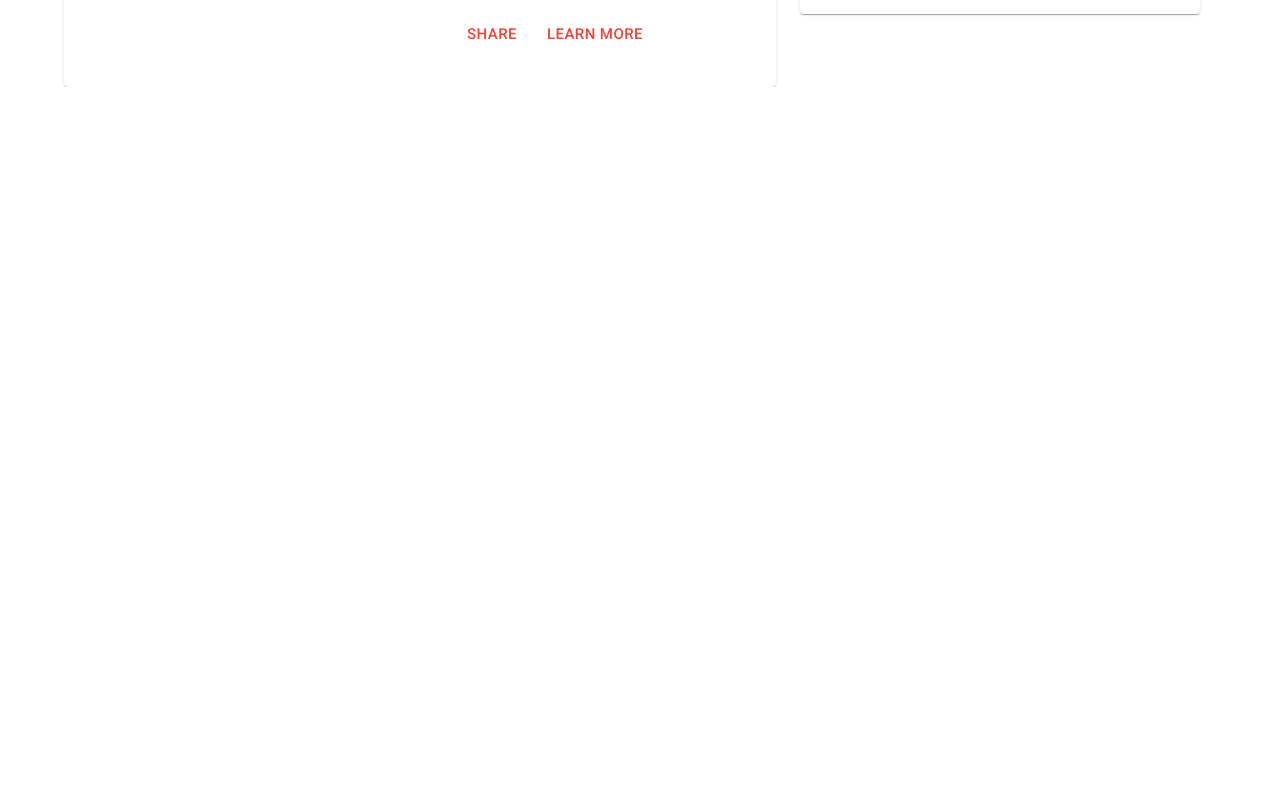
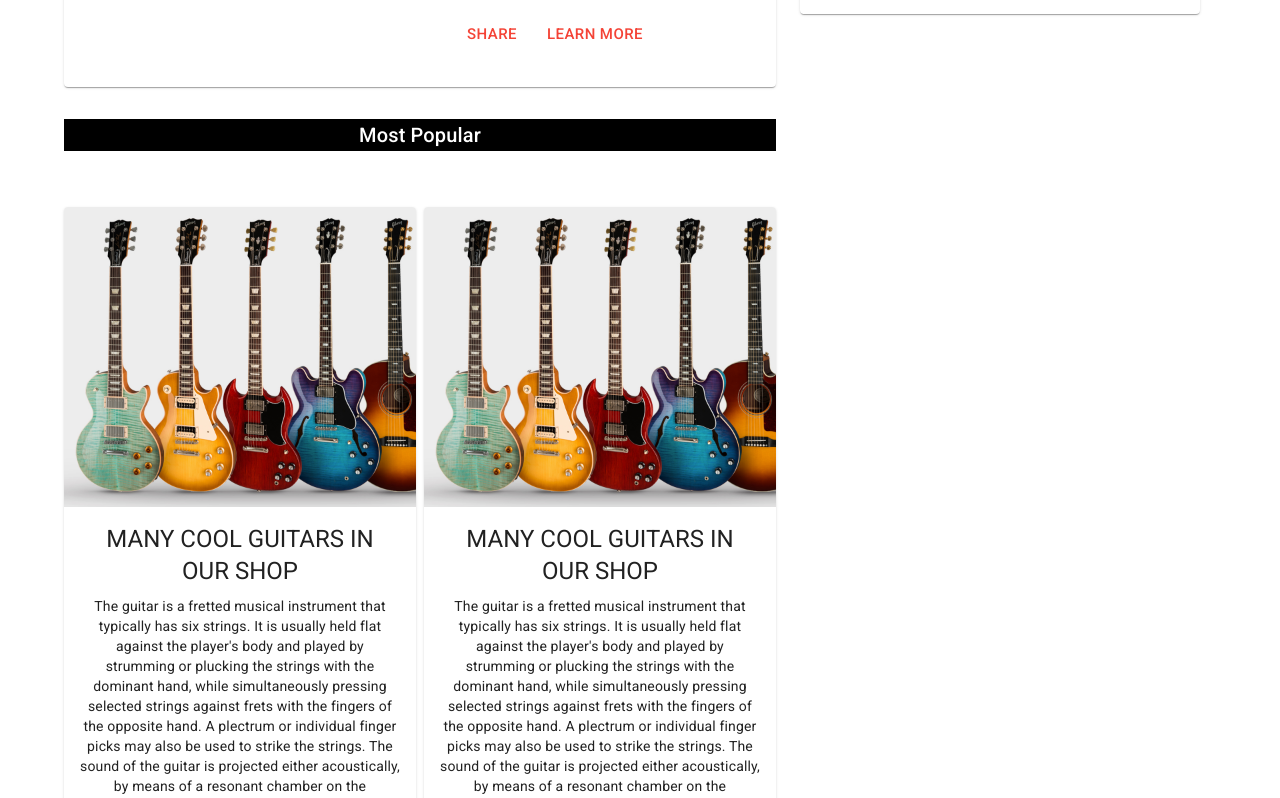
Before and after one commit to kiscean/ui, a React (Create React App) app: page / in a window 1280 px wide. Shown: the part 1921-2719 px from the top of the page. Before the commit the page ends 2008 px from the top, so only its background shows below. Built offline with nearby package versions, Linux system fonts and the light colour scheme.

Commit message:
Work commit 14

```diff
--- a/src/components/posts/Posts.js
+++ b/src/components/posts/Posts.js
@@ -34,16 +34,43 @@ const Posts = () => {
                 direction={'column'}
             >
                 <Grid item xs>
-                    <PostsCard />
+                    <PostsCard myDirection={'flex'} />
                 </Grid>
                 <Grid item xs>
-                    <PostsCard />
+                    <PostsCard myDirection={'flex'} />
                 </Grid>
                 <Grid item xs>
-                    <PostsCard />
+                    <PostsCard myDirection={'flex'} />
                 </Grid>
             </Grid>
-
+            <Typography
+                variant={"h6"}
+                bgcolor={"black"}
+                color={"white"}
+                align={"center"}
+                mt={4}
+                mb={4}
+            >
+                Most Popular
+            </Typography>
+            <Grid container
+                  columnSpacing={{
+                      xs: 0,
+                      sm: 1,
+                      md: 1,
+                  }}
+                  direction={'row'}
+            >
+                <Grid item md={6} sm={6}>
+                    <PostsCard myDirection={'block'} />
+                </Grid>
+                <Grid item md={6} sm={6}>
+                    <PostsCard myDirection={'block'}/>
+                </Grid>
+                <Grid item md={6} sm={6}>
+                    <PostsCard myDirection={'block'}/>
+                </Grid>
+            </Grid>
         </Box>
     );
 };
--- a/src/components/posts/PostsCard.js
+++ b/src/components/posts/PostsCard.js
@@ -11,7 +11,7 @@ import {
 } from "@mui/material";
 import guitars from '../../static/guitars.png';
 
-const PostsCard = () => {
+const PostsCard = ({myDirection}) => {
     return (
         <Box
             mt={3}
@@ -25,7 +25,10 @@ const PostsCard = () => {
                 <Card>
                     <Box
                         sx={{
-                            display: 'flex',
+                            display: {
+                                xs: "block",
+                                md: `${myDirection}`,
+                            },
                             flexDirection: 'row',
                         }}
                     >
```
